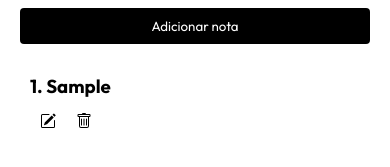
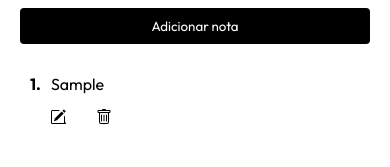
Before and after one commit to m1dni9hts/Trabalho-de-React, a React (Create React App) app: page / in a window 390 px wide. Both pictures are taken after typing "Sample" into the empty fields and a click on the button "Adicionar nota". Shown: the part 183-350 px from the top of the page. Built offline with nearby package versions, Linux system fonts and the light colour scheme.

Commit message:
commit final

```diff
--- a/src/App.css
+++ b/src/App.css
@@ -53,12 +53,29 @@ button:hover {
   margin-bottom: 10px;
   display: flex;
   justify-content: space-between;
-  align-items: center;
+  align-items: flex-start; /* Alinha o índice e o texto no topo */
 }
 
-.nota-item h3 {
-  margin: 0;
-  font-weight: 530;
+.nota-text-container {
+  flex: 1; /* Permite que o texto ocupe o espaço disponível */
+  display: flex; /* Mantém o texto e o índice na mesma linha */
+}
+
+.nota-indice {
+  font-weight: 530; /* Espessura do índice */
+  margin-right: 10px; /* Espaçamento entre o índice e o texto */
+}
+
+.nota-text {
+  font-weight: 450; /* Espessura do texto das notas */
+  overflow-wrap: break-word; /* Permite quebra de linha em palavras longas */
+  flex: 1; /* Faz com que o texto ocupe o espaço restante */
+  margin-top: 0; /* Remove qualquer margem superior */
+}
+
+.class-Nota {
+  display: flex;
+  align-items: center; /* Alinha os ícones verticalmente */
 }
 
 .nota-item button {
@@ -80,23 +97,24 @@ button:hover {
 
 @media (max-width: 600px) {
   .nota-item {
-    flex-direction: column;
-    align-items: flex-start;
+    flex-direction: column; /* Alinha itens em coluna em telas menores */
+    align-items: flex-start; /* Alinha os itens à esquerda */
   }
 
   .class-Nota {
-    flex-direction: column;
-    align-items: flex-start;
-    width: 100%;
+    flex-direction: row; /* Mantém os ícones lado a lado */
+    align-items: center; /* Alinha os ícones verticalmente */
+    width: 100%; /* Garante que os ícones ocupem toda a largura disponível */
+    justify-content: flex-start; /* Alinha ícones à esquerda */
   }
 
   .edit-btn, .delete-btn {
-    margin-left: 0;
-    margin-top: 5px;
+    margin-left: 10px; /* Espaçamento entre os botões */
+    margin-top: 5px; /* Espaçamento vertical entre os botões */
   }
 
   .editado {
-    width: 100%;
+    width: 100%; /* Permite que o texto editado ocupe toda a largura */
     margin-right: 0;
     margin-bottom: 5px;
     position: static;
--- a/src/components/ItemNota.jsx
+++ b/src/components/ItemNota.jsx
@@ -23,30 +23,32 @@ function ItemNota({ Nota, indice, removerNota, atualizarNota }) {
   return (
     <div className="nota-item">
       {Editando ? (
-        <input type="text" value={NovoTexto} onChange={(e) =>
-        setNovoTexto(e.target.value)} className="nota-input"/>
+        <input type="text" value={NovoTexto} onChange={(e) => setNovoTexto(e.target.value)} className="nota-input" />
       ) : (
-        <h3 className="nota-text">{indice + 1}. {Nota.texto}</h3>
+        <div className="nota-text-container">
+          <span className="nota-indice">{indice + 1}.</span>
+          <span className="nota-text">{Nota.texto}</span>
+        </div>
       )}
       <div className="class-Nota">
-        {Editado && <span className="editado">item editado</span>}
+        {Editado && <span className="editado">nota editada</span>}
         <button onClick={Editando ? salvarEdicao : iniciarEdicao} className="edit-btn">
           {Editando ? (
             <svg xmlns="http://www.w3.org/2000/svg" viewBox="0 0 24 24" width="24" height="24">
-              <path d="M0 0h24v24H0z" fill="none"/>
-              <path d="M5 13l4 4L19 7l-1.41-1.41L9 14.17l-2.59-2.58L5 13z"/>
+              <path d="M0 0h24v24H0z" fill="none" />
+              <path d="M5 13l4 4L19 7l-1.41-1.41L9 14.17l-2.59-2.58L5 13z" />
             </svg>
           ) : (
             <svg xmlns="http://www.w3.org/2000/svg" width="16" height="16" fill="currentColor" className="bi bi-pencil-square" viewBox="0 0 16 16">
-              <path d="M15.502 1.94a.5.5 0 0 1 0 .706L14.459 3.69l-2-2L13.502.646a.5.5 0 0 1 .707 0l1.293 1.293zm-1.75 2.456-2-2L4.939 9.21a.5.5 0 0 0-.121.196l-.805 2.414a.25.25 0 0 0 .316.316l2.414-.805a.5.5 0 0 0 .196-.12l6.813-6.814z"/>
-              <path fillRule="evenodd" d="M1 13.5A1.5 1.5 0 0 0 2.5 15h11a1.5 1.5 0 0 0 1.5-1.5v-6a.5.5 0 0 0-1 0v6a.5.5 0 0 1-.5.5h-11a.5.5 0 0 1-.5-.5v-11a.5.5 0 0 1 .5-.5H9a.5.5 0 0 0 0-1H2.5A1.5 1.5 0 0 0 1 2.5z"/>
+              <path d="M15.502 1.94a.5.5 0 0 1 0 .706L14.459 3.69l-2-2L13.502.646a.5.5 0 0 1 .707 0l1.293 1.293zm-1.75 2.456-2-2L4.939 9.21a.5.5 0 0 0-.121.196l-.805 2.414a.25.25 0 0 0 .316.316l2.414-.805a.5.5 0 0 0 .196-.12l6.813-6.814z" />
+              <path fillRule="evenodd" d="M1 13.5A1.5 1.5 0 0 0 2.5 15h11a1.5.5 0 0 0 1.5-1.5v-6a.5.5 0 0 0-1 0v6a.5.5 0 0 1-.5.5h-11a.5.5 0 0 1-.5-.5v-11a.5.5 0 0 1 .5-.5H9a.5.5 0 0 0 0-1H2.5A1.5 1.5 0 0 0 1 2.5z" />
             </svg>
           )}
         </button>
         <button onClick={() => removerNota(Nota.id)} className="delete-btn">
           <svg xmlns="http://www.w3.org/2000/svg" width="16" height="16" fill="currentColor" className="bi bi-trash" viewBox="0 0 16 16">
-            <path d="M5.5 5.5A.5.5 0 0 1 6 6v6a.5.5 0 0 1-1 0V6a.5.5 0 0 1 .5-.5m2.5 0a.5.5 0 0 1 .5.5v6a.5.5 0 0 1-1 0V6a.5.5 0 0 1 .5-.5m3 .5a.5.5 0 0 0-1 0v6a.5.5 0 0 0 1 0z"/>
-            <path d="M14.5 3a1 1 0 0 1-1 1H13v9a2 2 0 0 1-2 2H5a2 2 0 0 1-2-2V4h-.5a1 1 0 0 1-1-1V2a1 1 0 0 1 1-1H6a1 1 0 0 1 1-1h2a1 1 0 0 1 1 1h3.5a1 1 0 0 1 1 1zM4.118 4 4 4.059V13a1 1 0 0 0 1 1h6a1 1 0 0 0 1-1V4.059L11.882 4zM2.5 3h11V2h-11z"/>
+            <path d="M5.5 5.5A.5.5 0 0 1 6 6v6a.5.5 0 0 1-1 0V6a.5.5 0 0 1 .5-.5m2.5 0a.5.5 0 0 1 .5.5v6a.5.5 0 0 1-1 0V6a.5.5 0 0 1 .5-.5m3 .5a.5.5 0 0 0-1 0v6a.5.5 0 0 0 1 0z" />
+            <path d="M14.5 3a1 1 0 0 1-1 1H13v9a2 2 0 0 1-2 2H5a2 2 0 0 1-2-2V4h-.5a1 1 0 0 1-1-1V2a1 1 0 0 1 1-1H6a1 1 0 0 1 1-1h2a1 1 0 0 1 1 1h3.5a1 1 0 0 1 1 1zM4.118 4 4 4.059V13a1 1 0 0 0 1 1h6a1 1 0 0 0 1-1V4.059L11.882 4zM2.5 3h11V2h-11z" />
           </svg>
         </button>
       </div>
```
